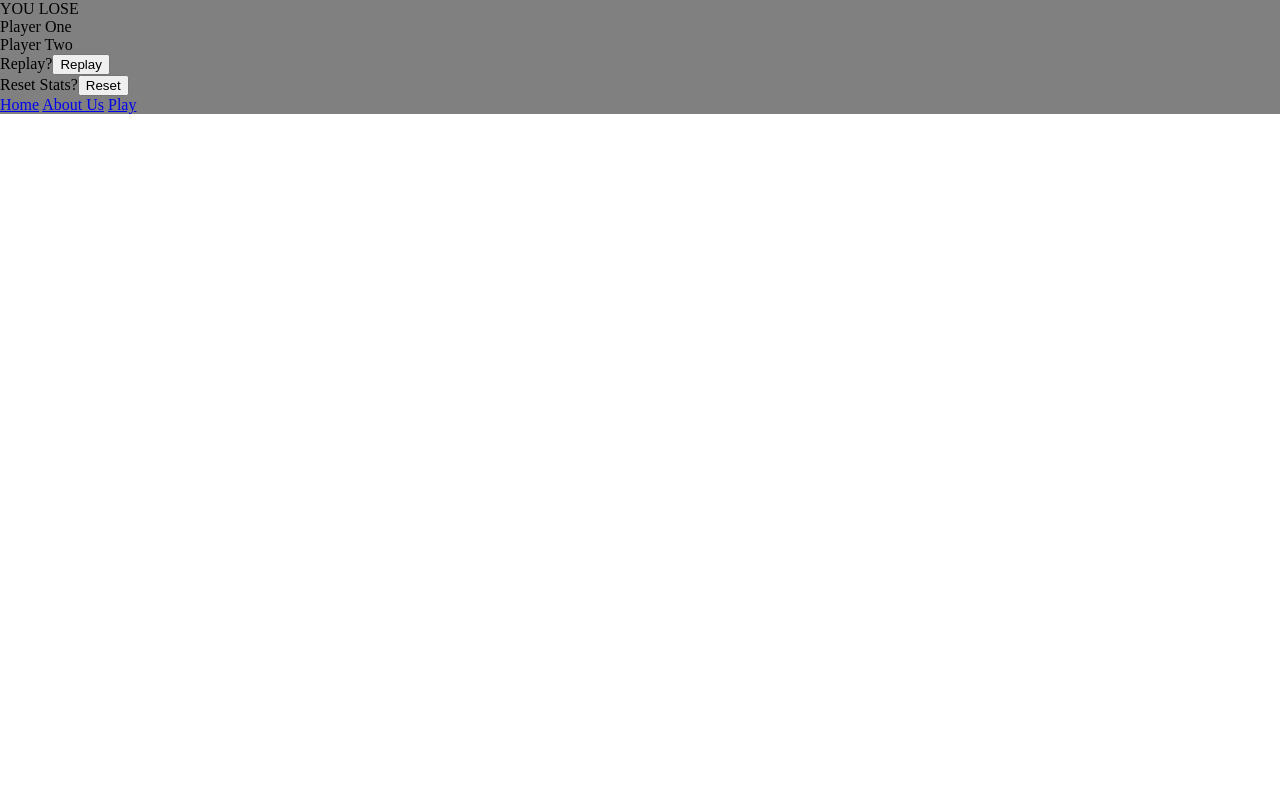
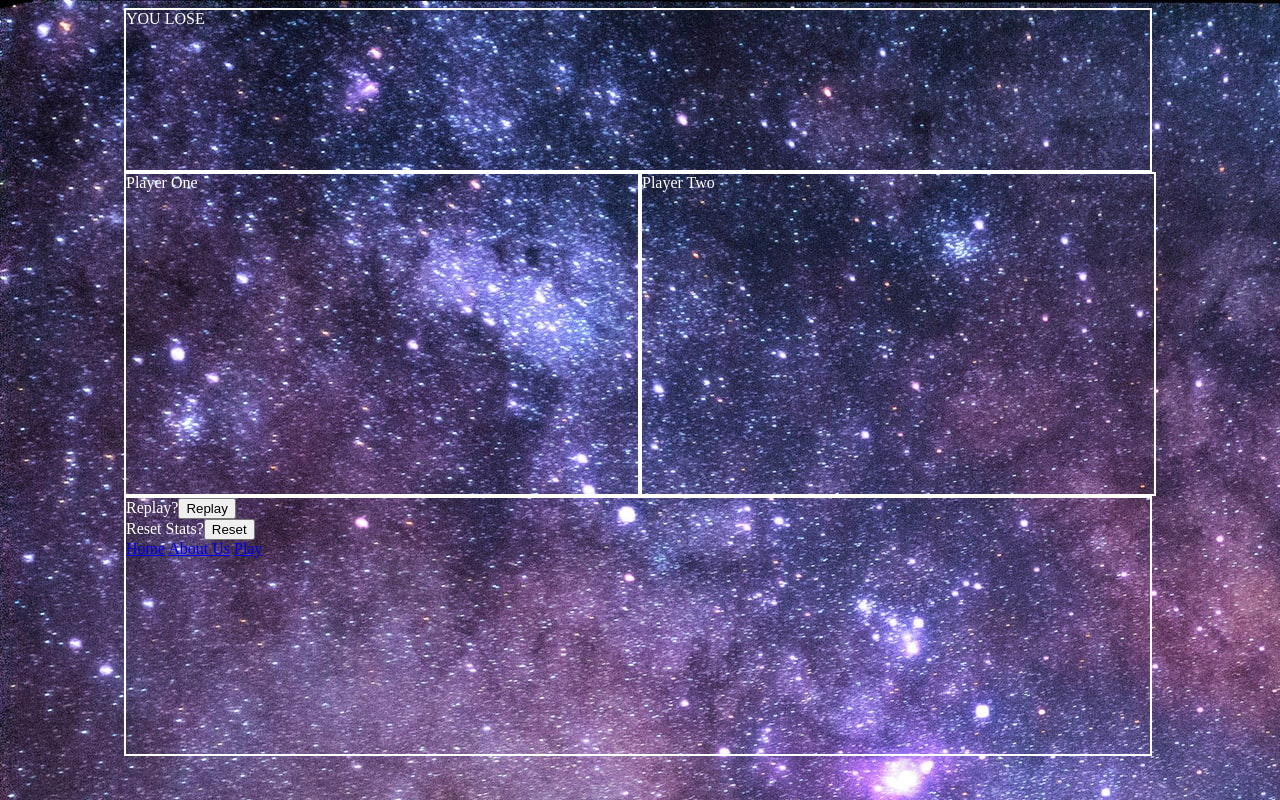
Before and after one commit to Cosmic-Checkers/Cosmic-Checkers, a plain HTML site: page results/results.html in a window 1280 px wide. Drawn offline with Linux system fonts and the light colour scheme; files that its build step writes are made by us from their sources.

Commit message:
Basic spacing and layout. What else goes in here?

```diff
--- a/results/results.html
+++ b/results/results.html
@@ -6,9 +6,7 @@
     <meta name="viewport" content="width=device-width, initial-scale=1.0">
     <meta http-equiv="X-UA-Compatible" content="ie=edge">
     <link href="https://fonts.googleapis.com/css2?family=Titillium+Web:wght@300&display=swap" rel="stylesheet">
-    <link rel="stylesheet" href="styles/reset.css">
-    <link rel="stylesheet" href="styles/style.css">
-    <link rel="stylesheet" href="styles/home.css">
+    <link rel="stylesheet" href="../styles/results-page.css">
     <title>Cosmic Checkers - Results</title>
 </head>
 
@@ -18,8 +16,10 @@
     </header>
     <main>
         <section class="recent-game-result">YOU LOSE</section>
-        <section class="player-one-stats">Player One</section>
-        <section class="player-two-stats">Player Two</section>
+        <div class="player-stats-container">
+            <section class="player-one-stats">Player One</section>
+            <section class="player-two-stats">Player Two</section>
+        </div>
         <section class="replay-reset-stats">
             <label>Replay?<button>Replay</button></label>
             <br>
--- /dev/null
+++ b/styles/results-page.css
@@ -0,0 +1,39 @@
+body {
+    background-image: url(../assets/jeremy-thomas-4dpAqfTbvKA-unsplash.jpg);
+    display: flex;
+    flex-direction: row;
+    justify-content: center;
+    color: white;
+}
+
+.recent-game-result {
+    border: solid 2px white;
+    width: 80vw;
+    height: 20vh;
+}
+
+.player-stats-container {
+    display: flex;
+    justify-content: center;
+}
+
+.player-one-stats {
+    flex-direction: row;
+    border: solid 2px white;
+    width: 40vw;
+    height: 40vh;
+}
+
+.player-two-stats {
+    flex-direction: row;
+    border: solid 2px white;
+    width: 40vw;
+    height: 40vh;
+}
+
+.replay-reset-stats {
+    border: solid 2px white;
+    width: 80vw;
+    height: 20vw;
+    align-items: center;
+}
```
